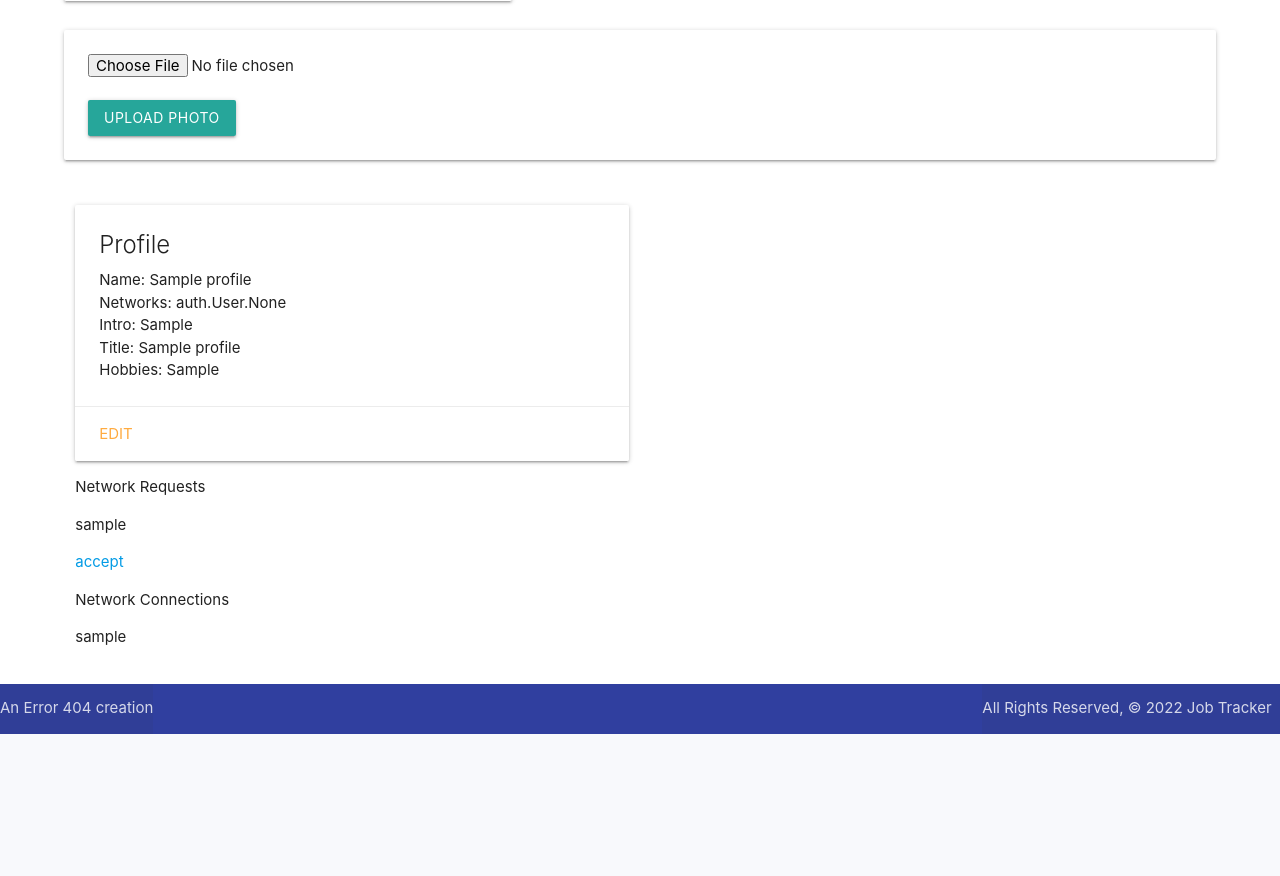
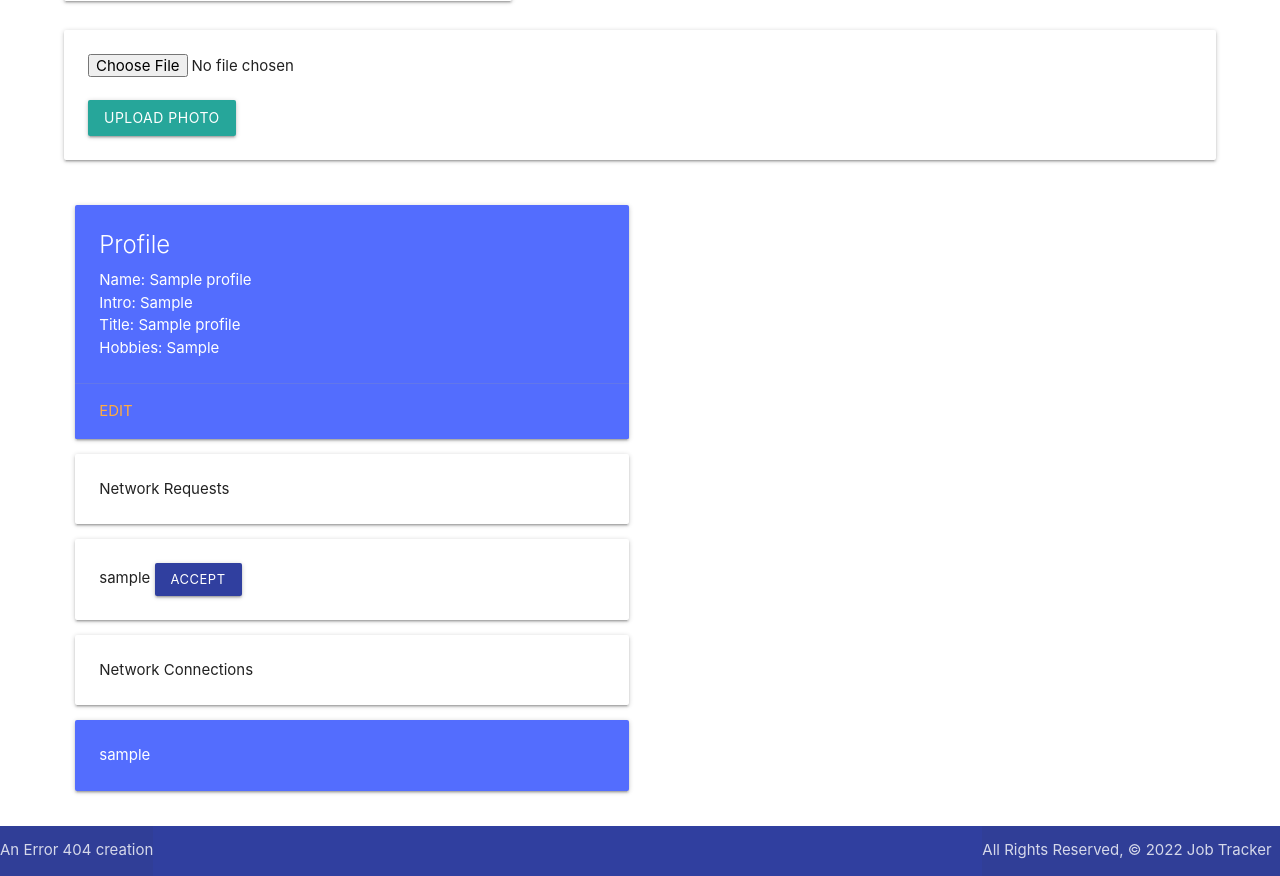
Before and after one commit to lilibella28/Job-Tracker, a Django app: page /profile/ in a window 1280 px wide. Shown: the part 531-1407 px from the top of the page. Before the commit the page ends 1265 px from the top, so only its background shows below. Run offline with Django 4.2, Linux system fonts and the light colour scheme; a user stored in the database is signed in; tables that the repository leaves empty hold one stand-in row (values such as "Sample post"); grey boxes are pictures that could not be loaded.

Commit message:
Profile if statements

```diff
--- a/main_app/templates/network/profile.html
+++ b/main_app/templates/network/profile.html
@@ -19,35 +19,50 @@ class="card-panel"
 <input type="submit" class="btn" value="Upload Photo" />
 </form><br>
 <!-- user.username, username came from tthe User built-in Django -->
-<div class="row">
+<div class="row ">
     <div class="col s6">
-      <div class="card">
-        <div class="card-content">
+      <div class="card card indigo accent-2">
+        <div class="card-content white-text">
           <span class="card-title"> Profile </span>
-          <p>Name: {{user.profile.name}}</p>
-          <p>Networks: {{user.profile.networks}}</p>
-          <p>Intro: {{user.profile.intro}}</p>
-          <p>Title: {{user.profile.title}}</p>
-          <p>Hobbies: {{user.profile.hobbies}}</p>
+        {% if not user.profile.name%}
+        {%else%}
+        <p>Name: {{user.profile.name}}</p>
+        {%endif%}
+
+        {% if not user.profile.intro%}
+        {%else%}
+        <p>Intro: {{user.profile.intro}}</p>
+        {%endif%}
+
+        {% if not user.profile.title%}
+        {%else%}
+        <p>Title: {{user.profile.title}}</p>
+        {%endif%}
+
+        {% if not user.profile.hobbies%}
+        {%else%}
+        <p>Hobbies: {{user.profile.hobbies}}</p>
+        {%endif%}
         </div>
         <div class="card-action">
             <a href="{% url 'profile_update' user.id %}">Edit</a>
         </div>
       </div>
 
-<p>Network Requests</p>
+<p class="card-panel  " >Network Requests</p>
 {% for network_request in network_request %}
 <!-- File Path to display the user request and accept itt -->
-<p>{{network_request.from_user}}</p>
-<a href="/accept_network_request/{{network_request.id}}/">accept</a>
+<!-- <p class="card-panel">{{network_request.from_user}} <a href="/accept_network_request/{{network_request.id}}/">accept</a>       </p> -->
+
+<p class="card-panel large-text "> {{network_request.from_user}}   <button class="waves-effect indigo darken-2  btn-small"><a href="/accept_network_request/{{network_request.id}}/" class="white-text">Accept</a></button></p>
 
 {% endfor %}
-<p>Network Connections</p>
+<p class="card-panel">Network Connections</p>
 
 <!-- Display each element that is added to the nettwork -->
 {% for network in networks %}
 {% for n in network %}
-    <p>{{n.username}}</p>
+    <p class="card-panel indigo accent-2 white-text">{{n.username}}</p>
 {% endfor %}
 {% endfor %}
 
```
